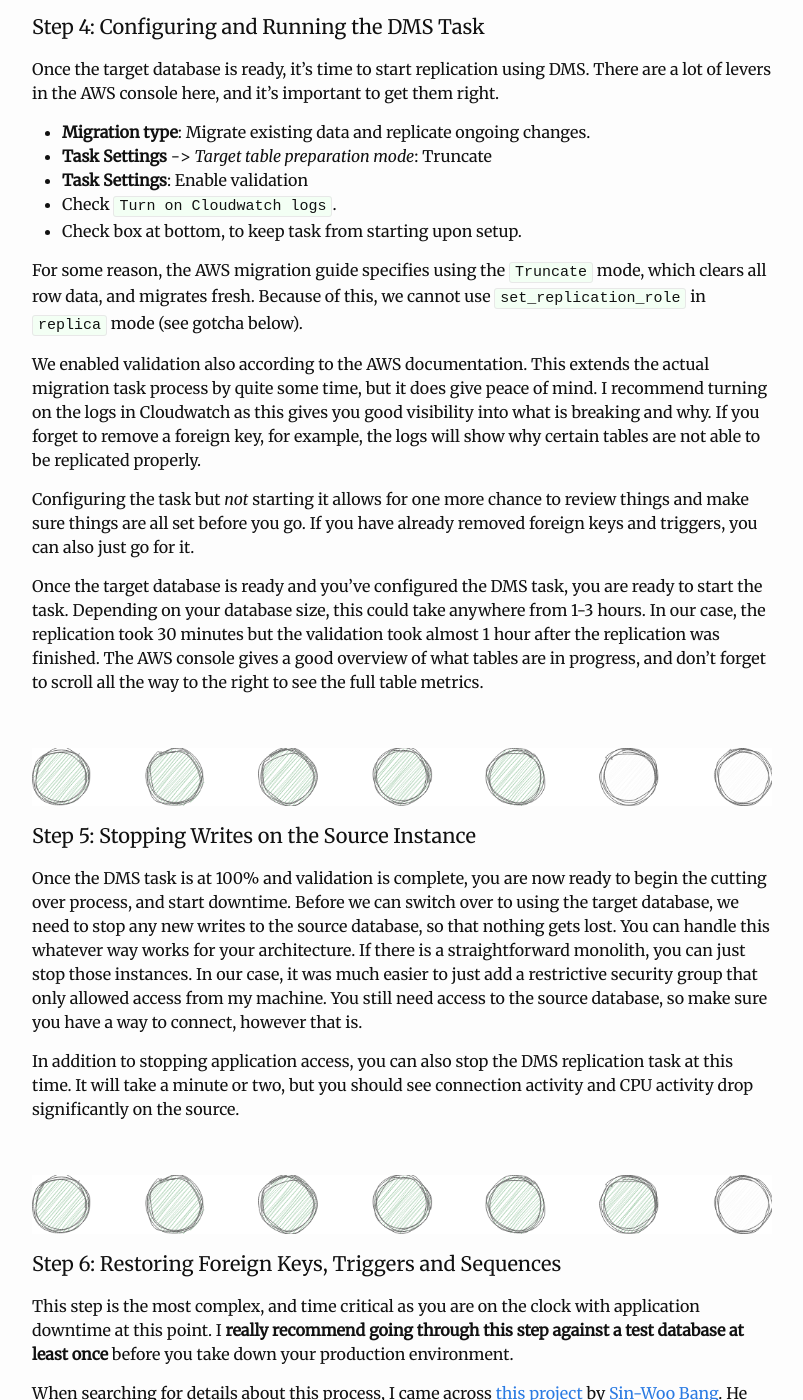
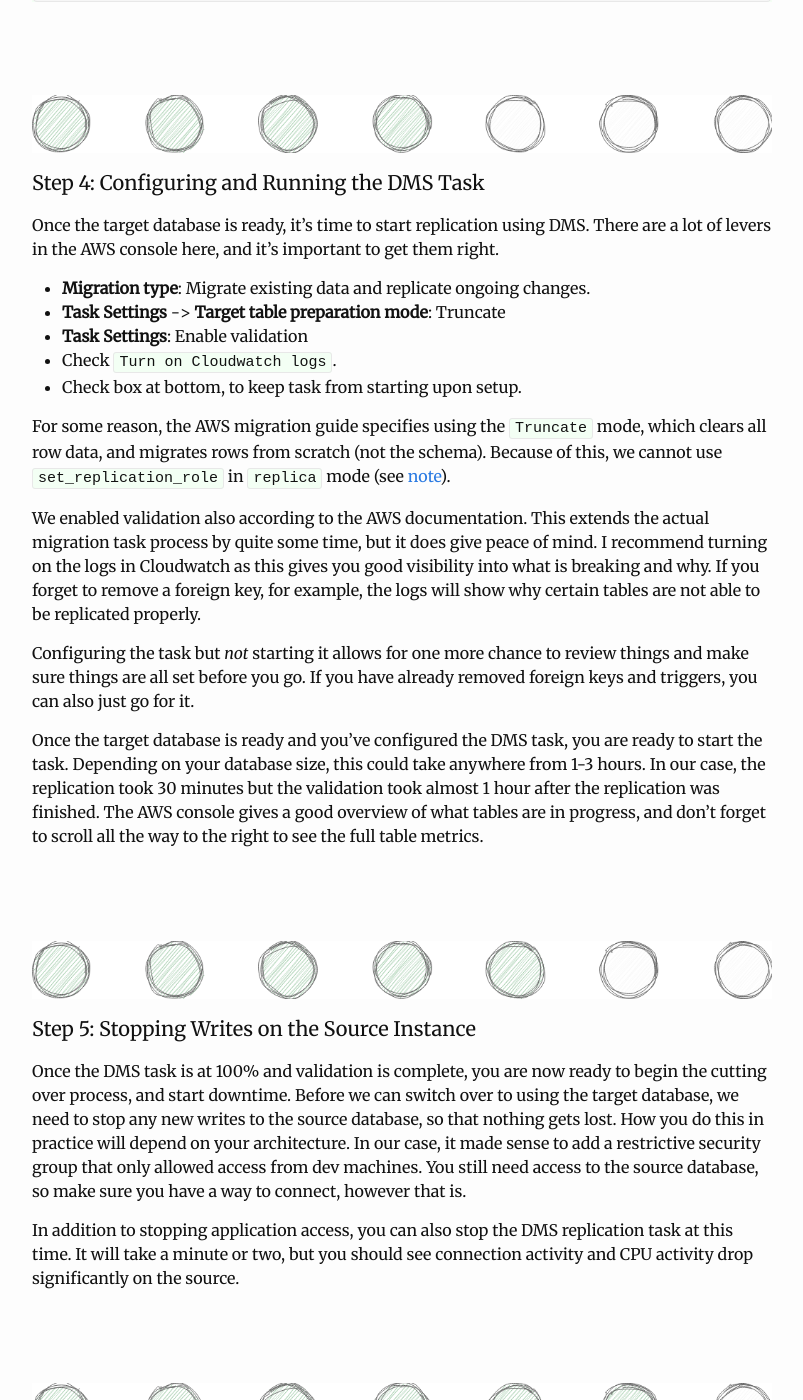
Before and after one commit to phouse512/blog, a Jekyll site: the page built from _posts/2023-12-30-rds-encryption-migration.markdown, in a window 1280 px wide and 1400 px high, scrolled down 3386 px. Shown: the whole window, without its empty margins (238-1041 px from the left). Built offline with Jekyll 4.4.1, drawn with Linux system fonts in a browser that asks for light colours; comment, search, counter and statistics services are not loaded; some of the changed text lies outside the part shown.

Commit message:
cleaning up and reformatting

```diff
--- a/_posts/2023-12-30-rds-encryption-migration.markdown
+++ b/_posts/2023-12-30-rds-encryption-migration.markdown
@@ -84,6 +84,8 @@
 
 &nbsp;
 
+&nbsp;
+
 {% include image.html url="/assets/progress1.png"%}
 #### Step 1: Encrypting the Source Snapshot
 
@@ -93,6 +95,7 @@
 bottom of the page.
 
 &nbsp;
+
 &nbsp;
 
 {% include image.html url="/assets/progress2.png"%}
@@ -109,6 +112,8 @@
 it is fully deployed and available.
 
 &nbsp;
+&nbsp;
+
 &nbsp;
 
 {% include image.html url="/assets/progress3.png"%}
@@ -163,6 +168,8 @@
 &nbsp;
 &nbsp;
 
+&nbsp;
+
 {% include image.html url="/assets/progress4.png"%}
 #### Step 4: Configuring and Running the DMS Task
 
@@ -171,14 +178,15 @@
 them right.
 
 - **Migration type**: Migrate existing data and replicate ongoing changes.
-- **Task Settings** -> *Target table preparation mode*: Truncate
+- **Task Settings** -> **Target table preparation mode**: Truncate
 - **Task Settings**: Enable validation
 - Check `Turn on Cloudwatch logs`.
 - Check box at bottom, to keep task from starting upon setup.
 
 For some reason, the AWS migration guide specifies using the `Truncate` mode,
-which clears all row data, and migrates fresh. Because of this, we cannot use
-`set_replication_role` in `replica` mode (see gotcha below).
+which clears all row data, and migrates rows from scratch (not the schema).
+Because of this, we cannot use `set_replication_role` in `replica` mode (see
+[note](#random-notes)).
 
 We enabled validation also according to the AWS documentation. This extends the
 actual migration task process by quite some time, but it does give peace of
@@ -199,6 +207,7 @@
 the way to the right to see the full table metrics.
 
 &nbsp;
+
 &nbsp;
 
 {% include image.html url="/assets/progress5.png"%}
@@ -207,10 +216,9 @@
 Once the DMS task is at 100% and validation is complete, you are now ready to
 begin the cutting over process, and start downtime. Before we can switch over
 to using the target database, we need to stop any new writes to the source
-database, so that nothing gets lost. You can handle this whatever way works
-for your architecture. If there is a straightforward monolith, you can just
-stop those instances. In our case, it was much easier to just add a restrictive
-security group that only allowed access from my machine. You still need access
+database, so that nothing gets lost. How you do this in practice will depend
+on your architecture. In our case, it made sense to add a restrictive
+security group that only allowed access from dev machines. You still need access
 to the source database, so make sure you have a way to connect, however that
 is.
 
@@ -219,6 +227,7 @@
 connection activity and CPU activity drop significantly on the source.
 
 &nbsp;
+
 &nbsp;
 
 {% include image.html url="/assets/progress6.png"%}
@@ -245,6 +254,7 @@
 back online.
 
 &nbsp;
+
 &nbsp;
 
 {% include image.html url="/assets/progress7.png"%}
@@ -268,7 +278,9 @@
 
 
 &nbsp;
+
 &nbsp;
+
 &nbsp;
 
 ### Random Notes
```
Also changed, not shown: other parts of _posts/2023-12-30-rds-encryption-migration.markdown (+1 -1 lines).
